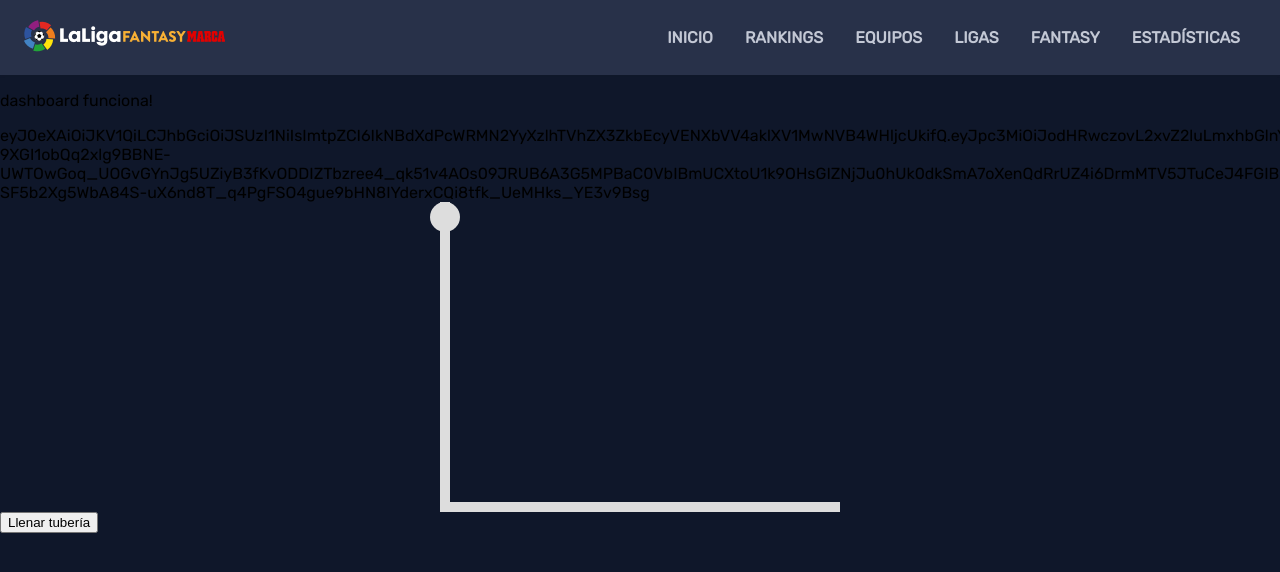
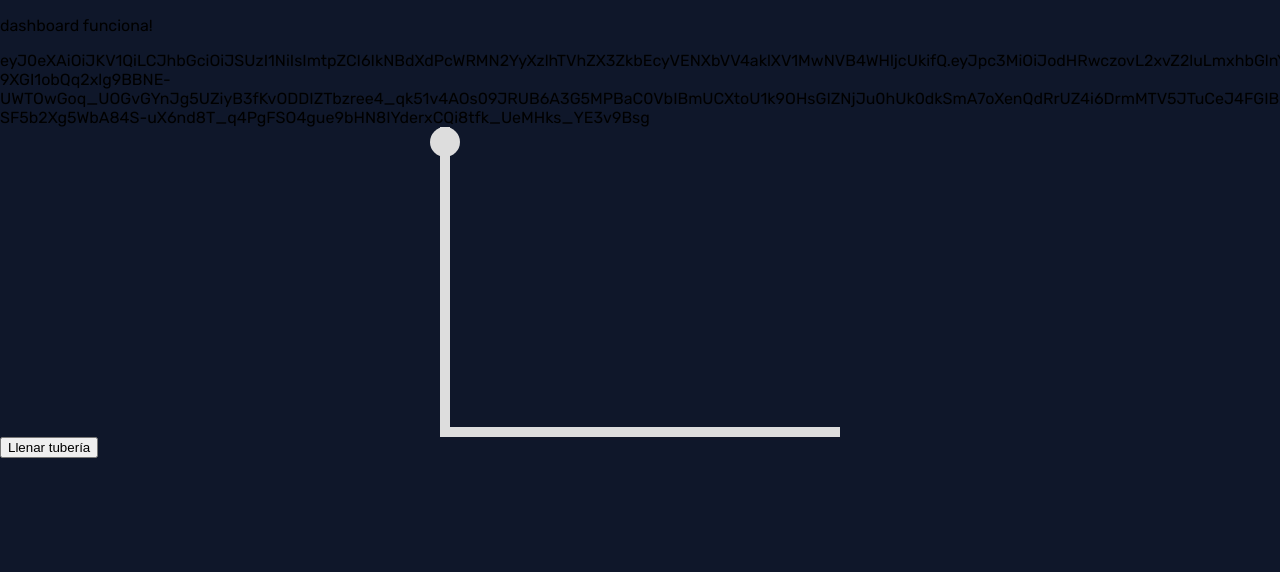
Before and after one commit to juanjinario/angular-fantasy-lfm, an Angular app: page / in a window 1280 px wide. Shown: the top 572 px of the page. Built offline with nearby package versions, Linux system fonts and the light colour scheme.

Commit message:
add _redirects

```diff
--- a/angular.json
+++ b/angular.json
@@ -47,7 +47,7 @@
             "polyfills": ["zone.js"],
             "tsConfig": "tsconfig.app.json",
             "inlineStyleLanguage": "scss",
-            "assets": ["src/favicon.ico", "src/assets"],
+            "assets": ["src/favicon.ico", "src/assets", "_redirects"],
             "styles": ["src/styles.scss"],
             "scripts": []
           },
--- a/src/app/app.component.html
+++ b/src/app/app.component.html
@@ -1,4 +1,4 @@
 <div id="app-container">
-  <app-header></app-header>
+  <!-- <app-header></app-header> -->
   <router-outlet></router-outlet>
 </div>
```
Also changed, not shown: 1 other file (tests, documents, lock files or other folders).
